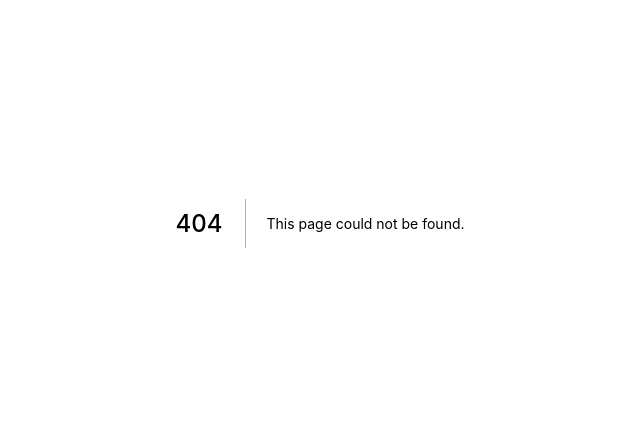
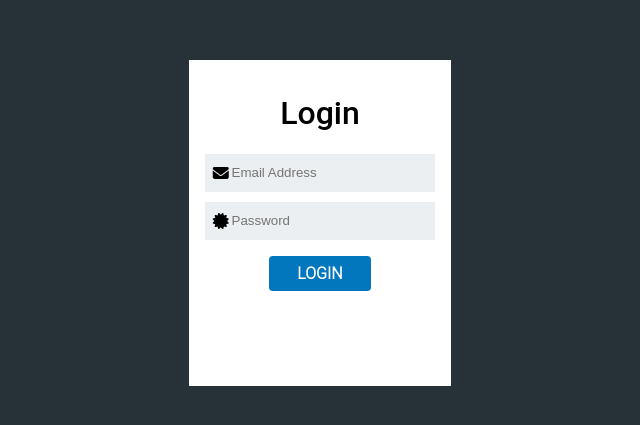
Before and after one commit to tahsan8621/galaxy, a Next.js app: page /login in a window 1280 px wide. Before the commit this address had no page. Shown: the part 177-602 px from the top of the page, without its empty margins (320-960 px from the left). Built offline with nearby package versions, Linux system fonts and the light colour scheme.

Commit message:
login page done

```diff
--- /dev/null
+++ b/components/Button.js
@@ -0,0 +1,10 @@
+import React from 'react';
+
+const Button = ({type,class_name,handlerName,children}) => {
+    return (
+        <button type={type} className={class_name}>
+            {children}
+        </button>
+    );
+}
+export default Button;
--- /dev/null
+++ b/components/Input.js
@@ -0,0 +1,12 @@
+import React from 'react';
+
+const Input = ({type,placeholder,required,onChange, children}) => {
+    return (
+        <div className="input_container">
+            {children}
+            <input type={type} required={required} className="input_field" placeholder={placeholder} onChange={onChange}/>
+        </div>
+
+    );
+}
+export default Input;
--- a/package.json
+++ b/package.json
@@ -10,6 +10,7 @@
   },
   "dependencies": {
     "axios": "^0.27.2",
+    "cookie": "^0.5.0",
     "next": "12.1.6",
     "react": "18.1.0",
     "react-dom": "18.1.0"
--- /dev/null
+++ b/pages/login.js
@@ -0,0 +1,72 @@
+import React, {useState} from 'react';
+import Input from "../components/Input";
+import Button from "../components/Button";
+import Head from "next/head";
+import {useRouter} from "next/router";
+
+const Login = () => {
+    const router = useRouter();
+    const [email, setEmail] = useState('');
+    const [password, setPassword] = useState('');
+    const [error, setError] = useState('')
+    if (typeof window !== 'undefined') {
+        const token = localStorage.getItem("token");
+        if (token) {
+            return router.push('http://localhost:3001')
+        }
+    }
+    const handleSubmit = async (e) => {
+        e.preventDefault();
+        const res = await fetch('http://35.201.2.209:8000/login', {
+            method: 'post', headers: {
+                'Content-type': 'application/json'
+            }, body: JSON.stringify({email, password})
+        })
+
+        if (res.status == 200) {
+            const token="tdasfasdf1212SDFGHJ"
+            window.localStorage.setItem('token', token);
+            router.push('/')
+        } else {
+            setError('invalid credentials')
+        }
+
+
+    }
+    return (<>
+        <Head>
+            <link rel="stylesheet"
+                  href="https://cdnjs.cloudflare.com/ajax/libs/font-awesome/6.1.1/css/all.min.css"/>
+        </Head>
+        <div className="bg-dark d-flex j-cc a-ic">
+            <div className="login_container">
+                <h1>Login</h1>
+                <form onSubmit={handleSubmit}>
+                    <div className="input_group">
+                        <Input type="email" placeholder="Email Address"
+                               value={email}
+                               required="required"
+                               onChange={(event) => setEmail(event.target.value)}
+                        >
+                            <i className="fa-solid fa-envelope"></i>
+                        </Input>
+                        <Input type="password" placeholder="Password"
+                               value={password}
+                               onChange={(event) => setPassword(event.target.value)}
+                        >
+                            <i className="fa-solid fa-certificate"></i>
+                        </Input>
+                    </div>
+                    {error && (<div className="err-msg">
+                        {error}
+                    </div>)}
+                    <div className="d-flex j-cc mg-t">
+                        <Button type="submit" class_name="btn btn-bg-blue ">Login</Button>
+                    </div>
+                </form>
+            </div>
+
+        </div>
+    </>);
+}
+export default Login;
--- a/styles/globals.css
+++ b/styles/globals.css
@@ -1,22 +1,119 @@
 html,
-body {
+body, div {
+    border: 0;
+    margin: 0;
+    padding: 0;
     height: 100%;
-    background: #222;
 }
 
+.bg-orange {
+    background-color: #FF7043;
+}
+.bg-dark{
+    background-color:#263238;
+}
+
+.d-flex {
+    display: flex;
+}
+
+.fd-c {
+    flex-direction: column;
+}
+
+.j-cc {
+    justify-content: center;
+}
+
+.f-w {
+    flex-wrap: wrap;
+}
+
+.a-ic {
+    align-items: center;
+}
+
+.text-cl-white {
+    color: white;
+}
+
+.login_container {
+    height: 300px;
+    background-color: #FFFFFF;
+    padding: .8em 1em;
+}
+
+.login_container h1 {
+    font-size: 2em;
+    font-weight: 500;
+    font-family: Roboto;
+    text-align: center;
+}
+
+.input_container {
+    display: flex;
+    align-items: center;
+}
+
+.input_container i {
+    position: absolute;
+    padding: 0 8px;
+}
+
+.input_container input {
+    padding: 0 2em;
+    height: 38px;
+    background-color: #ECEFF1;
+    border: none;
+    width: 100%;
+}
+
+.input_group .input_container:not(:last-child) {
+    margin-bottom: 10px;
+}
+.btn{
+    border: none;
+    text-transform: uppercase;
+    font-family: "Roboto Light";
+    font-size: 16px;
+    font-weight: bold;
+    padding: .5em 1.8em;
+    border-radius: 4px;
+    cursor: pointer;
+}
+.btn-bg-blue{
+    color: white;
+    background-color: #0277BD;
+}
+.btn-bg-default{
+    color: black;
+    background-color: #FFFFFF;
+}
+.btn-bg-dark{
+    color: white;
+    background-color:#37474F;
+}
+.err-msg {
+    color: red;
+    padding: 5px;
+}
+.mg-t{
+    margin-top: 1em;
+}
+.mg-r{
+    margin-right: 1em;
+}
 #atom {
     position: absolute;
     top: 50%;
     left: 44%;
-    background: #eaeaea;
-    height: 155px;
-    border-radius: 100%;
-    width: 155px;
+    height: 90px;
+    width: 100px;
     text-align: center;
     align-items: center;
     display: flex;
     justify-content: center;
-
+    color: white;
 }
 
 #user {
@@ -24,12 +121,30 @@ body {
     position: absolute;
     bottom: 16%;
 }
+#user h2{
+    margin: 0;
+    line-height: 38px;
+}
+
+#user span {
+    font-size: 15px;
+    text-transform: uppercase;
+    display: block;
+    line-height: 17px;
+}
 
 .globe {
-    height: 10px;
-    width: 10px;
+    height: 60px;
+    width: 60px;
     position: absolute;
     background: #fff;
     border-radius: 100%;
     color: wheat;
 }
+.footer{
+    position: absolute;
+    bottom: 0;
+    width: 100%;
+    background-color: #D76845;
+    padding: 1em 0;
+}
```
Also changed, not shown: pages/index.js (+35 -27 lines), 1 other file (tests, documents, lock files or other folders).
